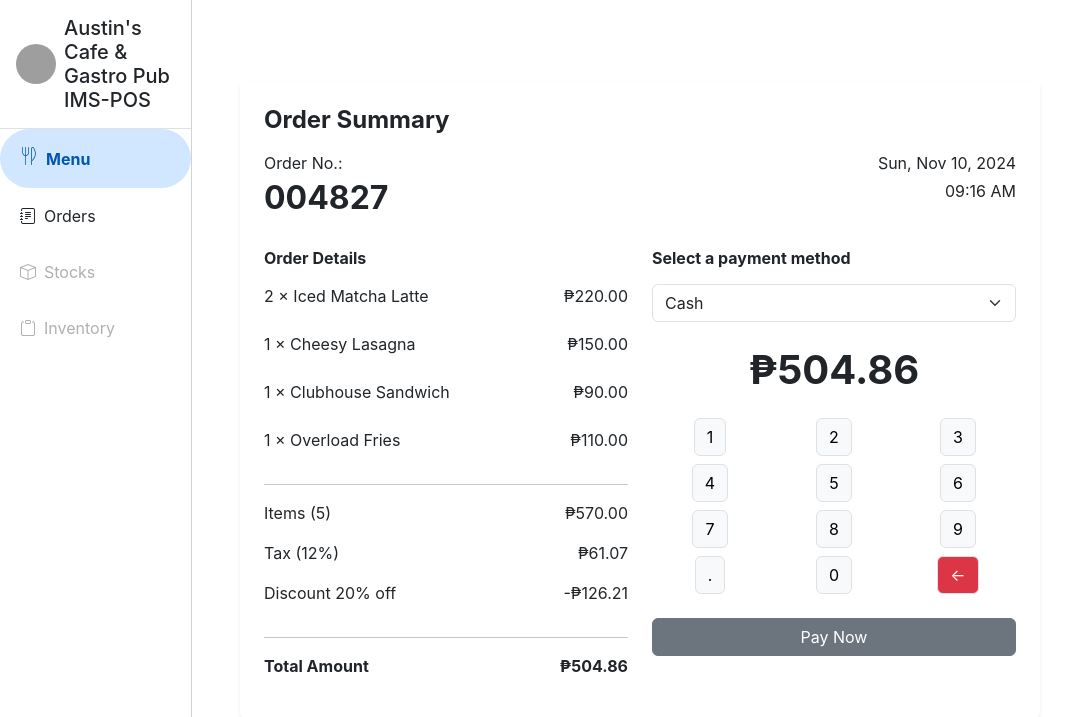
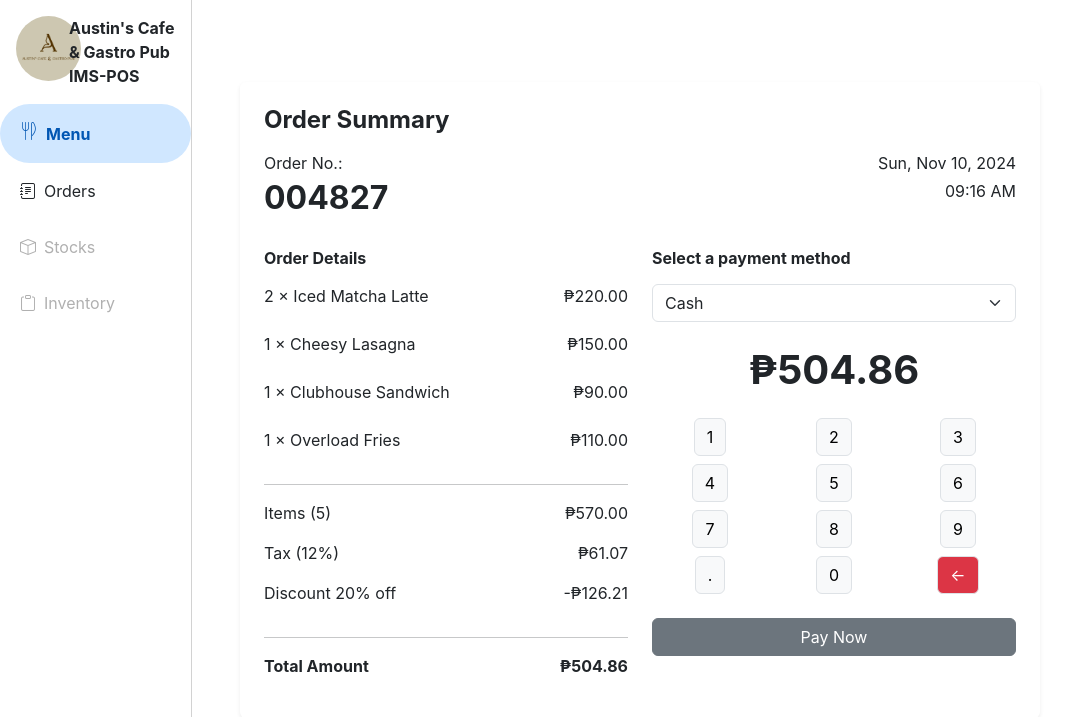
Before and after one commit to codingwith-ry/Austin-sIMS-POS, a PHP site: page /orderSummary.php in a window 1280 px wide. Shown: the top 717 px of the page, without its empty margins (0-1079 px from the left). Run offline with PHP 8.4, Linux system fonts and the light colour scheme; some libraries are stand-ins or nearby versions; grey boxes are pictures that could not be loaded.

Commit message:
Added a logo and icons

```diff
--- a/IMS-POS/verticalNav.php
+++ b/IMS-POS/verticalNav.php
@@ -25,11 +25,17 @@
     <title>Document</title>
 </head>
 <body style="font-family: Inter, sans-serif;">
-    <div class="offcanvas offcanvas-start show" id="nav" data-bs-scroll="true">
-        <div class="offcanvas-header border-bottom">
-            <div class="d-flex align-items-center">
-                <img src="logo.png" alt="Logo" style="width: 40px; height: 40px; border-radius: 50%;">
-                <h5 class="ms-2 mb-0" id="sideNavLabel">Austin's Cafe & Gastro Pub IMS-POS</h5>
+    <div class="offcanvas offcanvas-start show" id="nav" tabindex="1" data-bs-scroll="true" data-bs-backdrop="false">
+        <div class="offcanvas-header ">
+            <div class="container">
+            <div class="row">
+                <div class="col-md-8 col-lg-4 p-0">
+                    <img src="resources/logo.png" alt="Logo" style="width: 65px; height: 65px; object-fit: cover;" class="rounded-circle">
+                </div>
+                <div class="col-md-8 col-lg-8 p-0">
+                    <span id="offcanvasScrollingLabel" class="flex-grow-1 w-75 fs-6" style="font-size: 0.875rem;"><b>Austin's Cafe & Gastro Pub IMS-POS</b></span>
+                </div>
+            </div>
             </div>
         </div>
         <div class="offcanvas-body p-0">
```
Also changed, not shown: IMS-POS/resources/logo.png (added).
